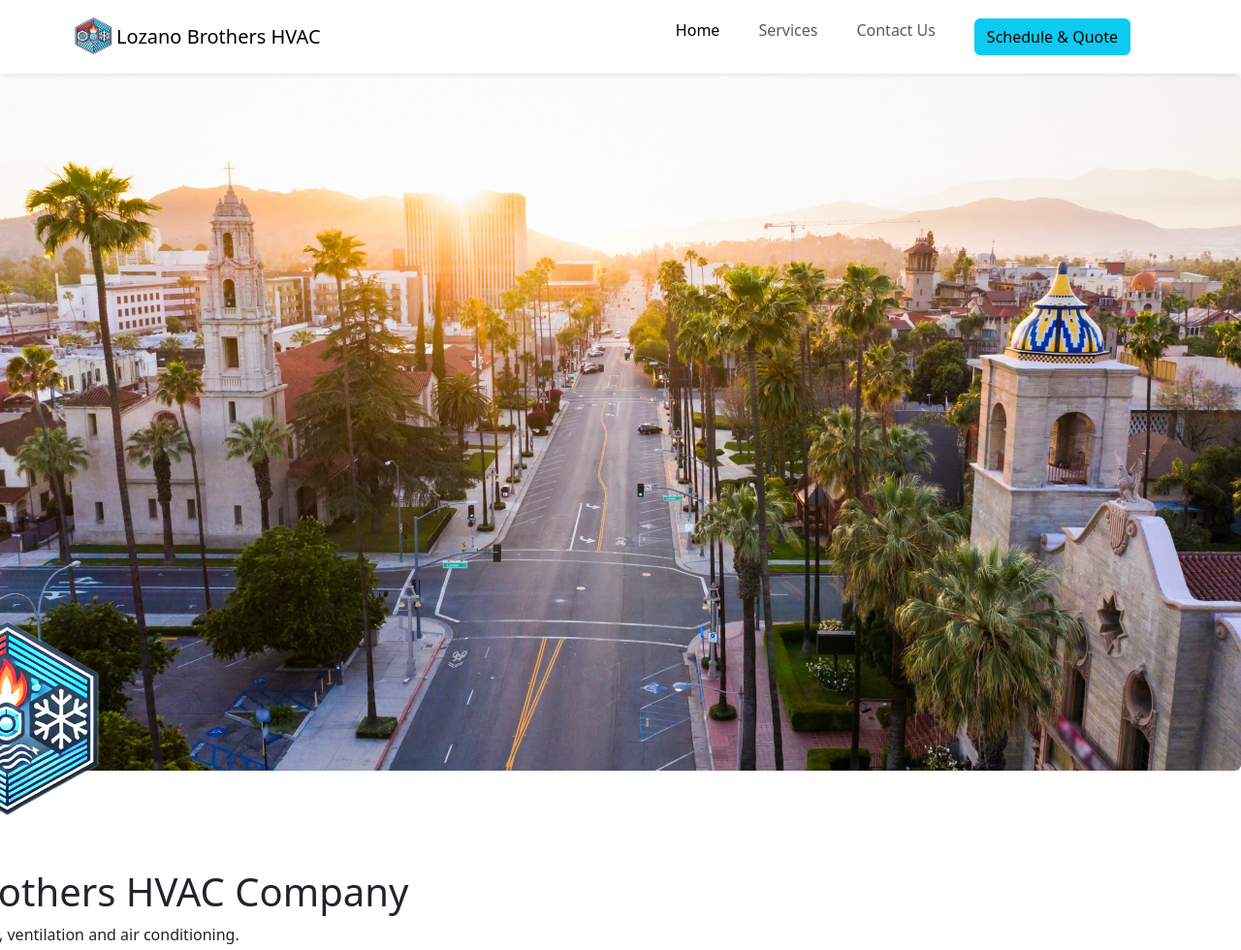
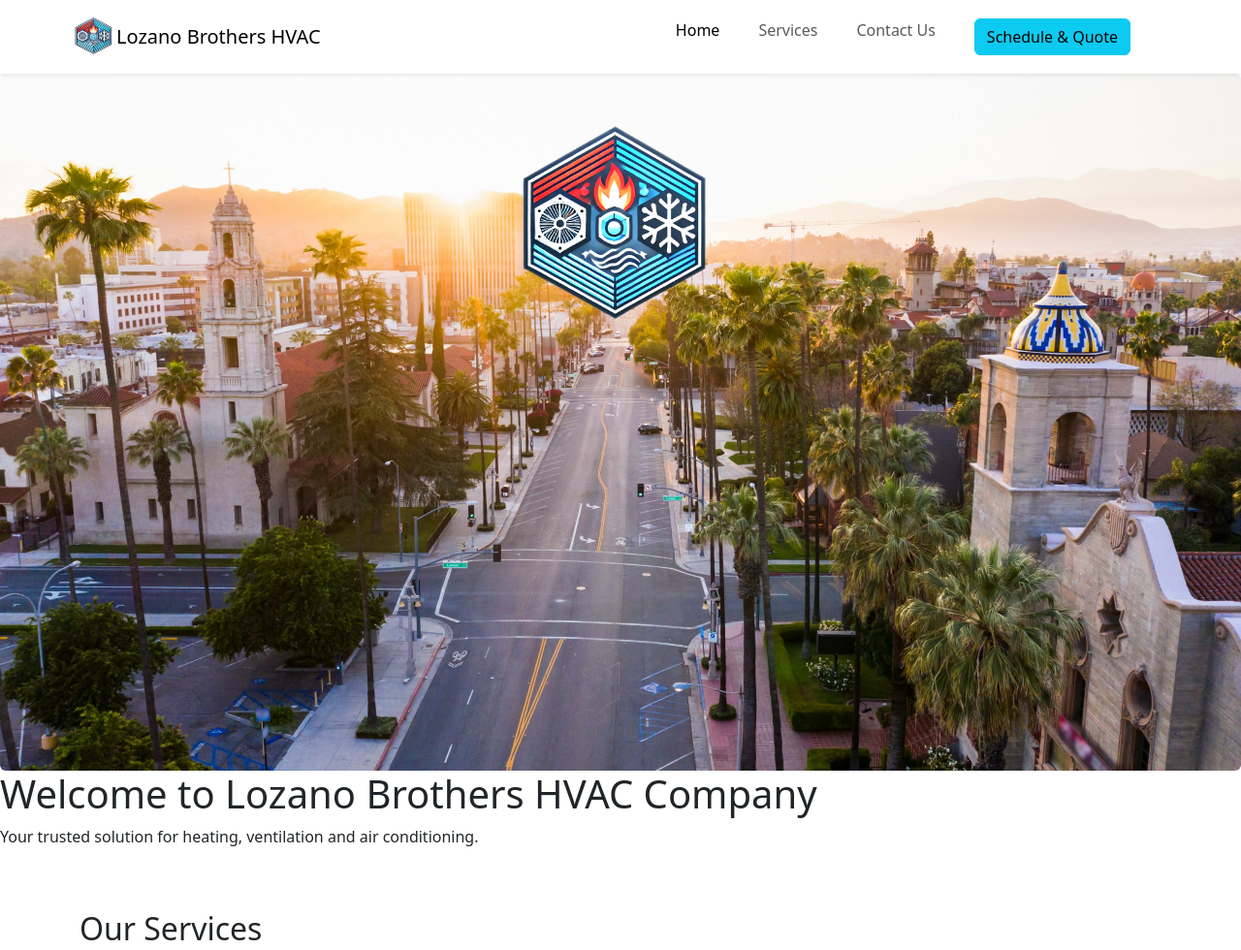
Before and after one commit to Layloe/hvac, a website: page views/index.html in a window 1280 px wide. Shown: the top 980 px of the page at 97% size. Drawn offline with nearby package versions, Linux system fonts and the light colour scheme.

Commit message:
bg logo placement

```diff
--- a/views/index.html
+++ b/views/index.html
@@ -62,11 +62,12 @@
     <!-- bg-primary text-white text-center p-1 mt-4 shadow-sm -->
     <!-- Next steps: update image backround to cater to the city of riverside and expand section. Update logo. Include a silhouette of riverside skyline belnding into footer   -->
     <!-- bg-img d-flex flex-column justify-content-around -->
-    <section class="position-relative">
+    <section>
+        <div class="position-relative">
         <img class="img-fluid rounded w-100" src="images/riverside_bg.jpeg" alt="images/hvac_logoBG.png">
-        <div class="overlay-content positon-absolute top-50 start-50 translate-middle text-center">
+
         <!-- <div class="card-img-overlay ">     -->
-            <img src="images/hvac_logoBG.png" width="250" height="250" alt="Logo" class="mb-3">
+            <img src="images/hvac_logoBG.png" class="position-absolute  translate-middle " alt="Logo" style="width: 250px; top: 20%; left: 49%;">
             <h1>Welcome to Lozano Brothers HVAC Company</h1>
             <p>Your trusted solution for heating, ventilation and air conditioning.</p>
         <!-- </div>     -->
```
